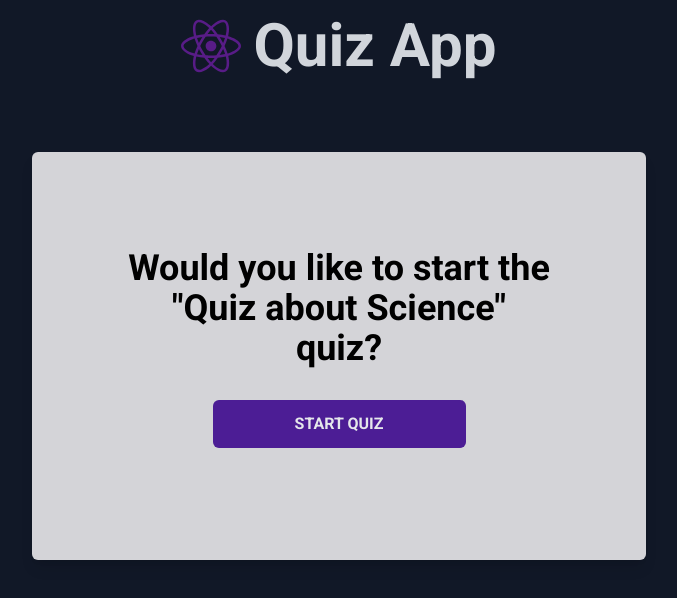
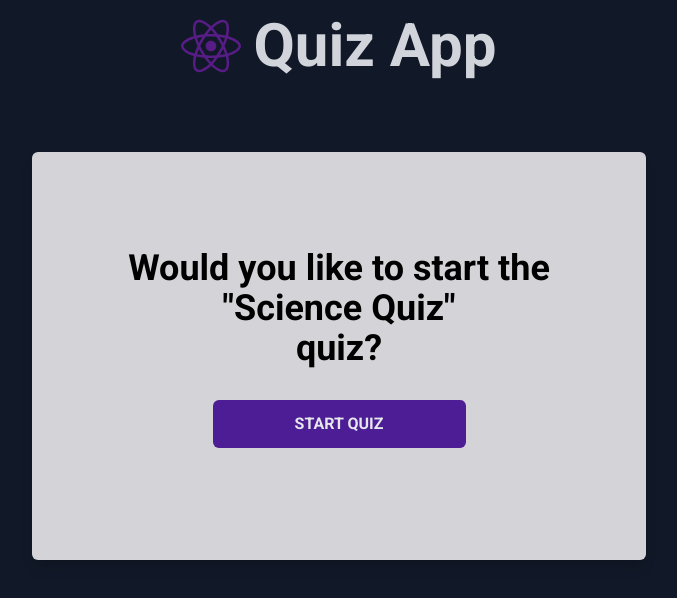
Before and after one commit to tojamrcel/quizapp-react-project, a React (Vite) app: page /quiz/1 in a window 1280 px wide. Shown: the top 598 px of the page, without its empty margins (301-978 px from the left). Built offline with nearby package versions, Linux system fonts and the light colour scheme; data requests are answered from the project's data file.

Commit message:
feat: implement starting quiz by passing id in url

```diff
--- a/src/contexts/QuizzesContext.jsx
+++ b/src/contexts/QuizzesContext.jsx
@@ -93,7 +93,7 @@ function QuizzesProvider({ children }) {
         dispatch({
             type: "startQuiz",
             payload: {
-                id: quiz.id,
+                id: +quiz.id,
                 questions: quiz.questions,
                 correctAnswer: quiz.questions.at(0).correctAnswer,
             },
--- a/src/features/quiz/ActiveQuiz.jsx
+++ b/src/features/quiz/ActiveQuiz.jsx
@@ -3,7 +3,7 @@ import { useQuizzes } from "../../contexts/QuizzesContext"
 import AnswerItem from "./AnswerItem"
 import { Navigate, useParams } from "react-router-dom"
 import StartQuizWithId from "./StartQuizWithId"
-// import Spinner from "../../ui/Spinner"
+import Spinner from "../../ui/Spinner"
 
 function ActiveQuiz() {
     const { quizId } = useParams()
@@ -14,7 +14,6 @@ function ActiveQuiz() {
     const quizById = !activeQuiz.id
         ? quizzes.find((quiz) => +quiz.id === +quizId)
         : null
-    // if (!activeQuiz.id) return <Spinner />
     console.log(quizById)
 
     function handleClick(userAnswerIndex) {
@@ -74,8 +73,9 @@ function ActiveQuiz() {
                     </div>
                 </div>
             )}
-            {status === "ready" && <StartQuizWithId />}
+            {status === "ready" && <StartQuizWithId quiz={quizById} />}
             {status === "finished" && <Navigate to="/result" />}
+            {status === "loading" && <Spinner />}
         </>
     )
 }
--- a/src/features/quiz/StartQuizWithId.jsx
+++ b/src/features/quiz/StartQuizWithId.jsx
@@ -1,14 +1,20 @@
+import { useQuizzes } from "../../contexts/QuizzesContext"
 import Button from "../../ui/Button"
 
 function StartQuizWithId({ quiz }) {
+    const { startQuiz } = useQuizzes()
+    if (!quiz) return
+
     return (
         <div className="my-6 flex min-h-[60dvh] items-center justify-center">
             <div className="flex max-w-[80%] flex-col items-center justify-center gap-4 rounded-md bg-zinc-300 px-[1rem] py-[3rem] shadow-lg md:px-[6rem] md:py-[6rem]">
                 <h2 className="text-center text-3xl font-bold leading-9 md:text-4xl">
                     Would you like to start the{" "}
-                    <span className="md:block">"Quiz about Science"</span> quiz?
+                    <span className="md:block">"{quiz.title}"</span> quiz?
                 </h2>
-                <Button type="wide">START QUIZ</Button>
+                <Button type="wide" onClick={() => startQuiz?.(quiz)}>
+                    START QUIZ
+                </Button>
             </div>
         </div>
     )
```
